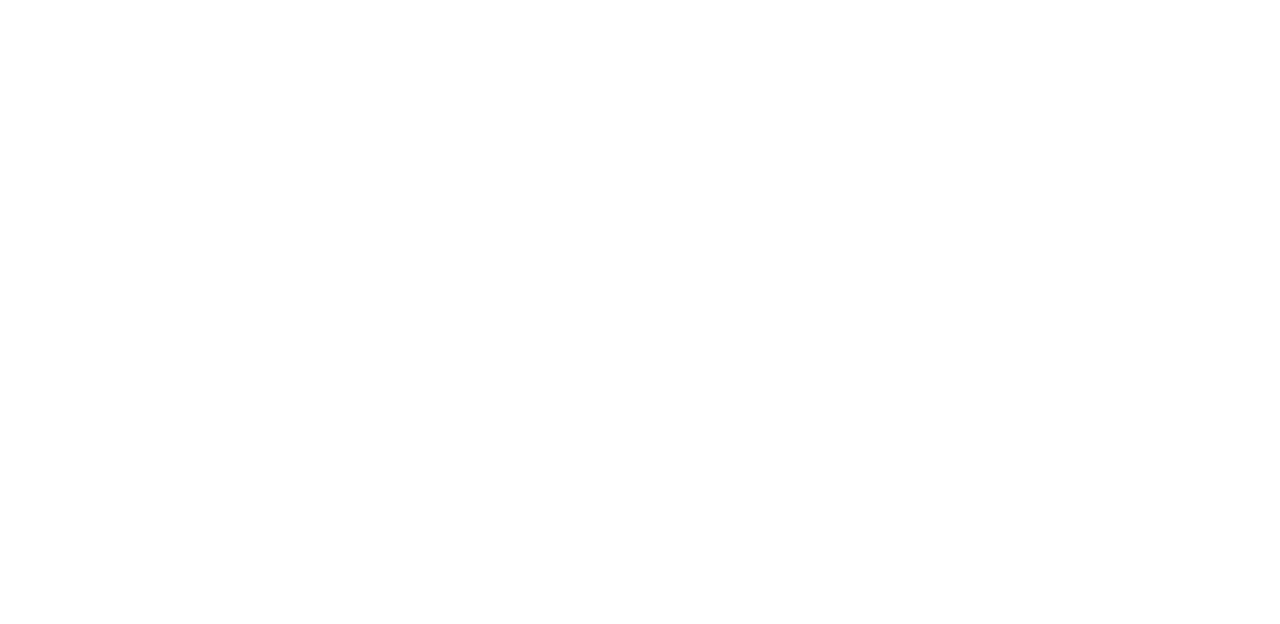
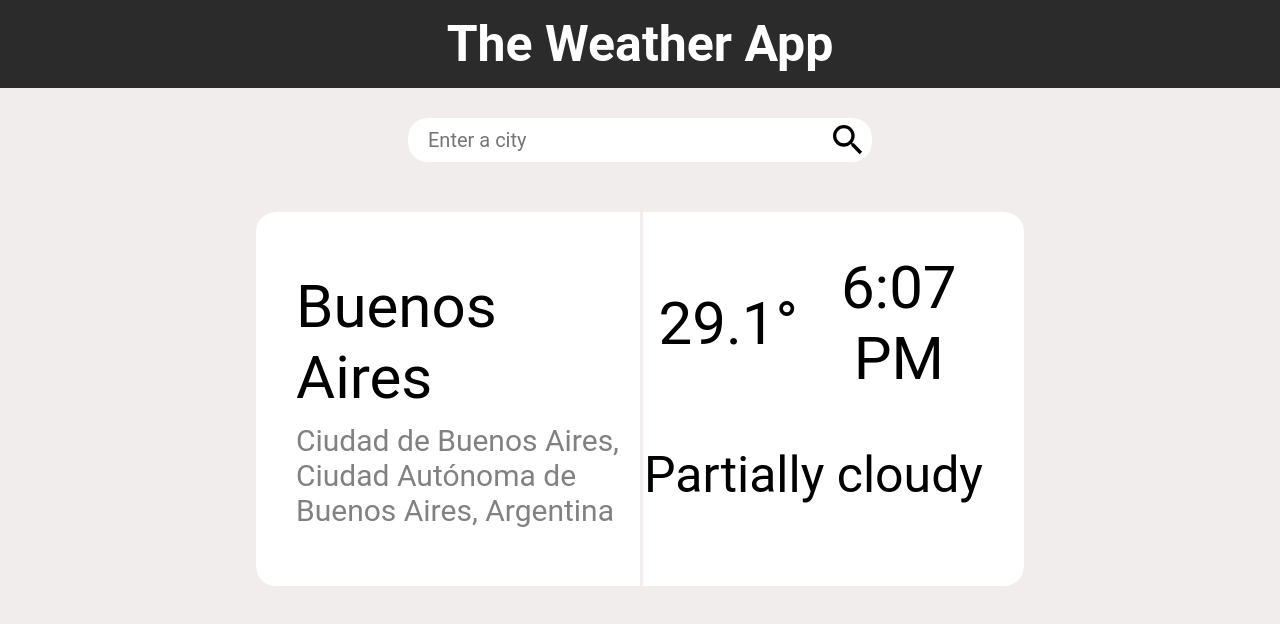
Before and after one commit to erik9691/Weather-App, a website built with webpack: page src/index.html in a window 1280 px wide. Built offline with nearby package versions, Linux system fonts and the light colour scheme.

Commit message:
Display today's weather
I forgot to commit earlier ;(

```diff
--- a/package.json
+++ b/package.json
@@ -16,5 +16,8 @@
     "webpack-cli": "^6.0.1",
     "webpack-dev-server": "^5.2.0",
     "webpack-merge": "^6.0.1"
+  },
+  "dependencies": {
+    "date-fns": "^4.1.0"
   }
 }
--- a/src/index.html
+++ b/src/index.html
@@ -1,11 +1,40 @@
-<!DOCTYPE html>
+<!doctype html>
 <html lang="en">
-<head>
-    <meta charset="UTF-8">
-    <meta name="viewport" content="width=device-width, initial-scale=1.0">
-    <title>Document</title>
-</head>
-<body>
-
-</body>
+	<head>
+		<meta charset="UTF-8" />
+		<meta name="viewport" content="width=device-width, initial-scale=1.0" />
+		<title>Weather App</title>
+	</head>
+	<body>
+		<header><p>The Weather App</p></header>
+		<section class="content">
+			<form class="weather-form" action="index.js">
+				<div class="searchbox">
+					<input
+						type="text"
+						placeholder="Enter a city"
+						name="location"
+						id="location-text"
+						minlength="1"
+						required
+					/>
+					<a class="submit-search"><img src="./icons/search.svg" alt="" /></a>
+				</div>
+			</form>
+			<div class="error-message">An error occurred while fetching weather data.</div>
+			<div class="weather-display">
+				<div class="left-side">
+					<p class="location">Buenos Aires</p>
+					<p class="location-detailed">
+						Ciudad de Buenos Aires, Ciudad Autónoma de Buenos Aires, Argentina
+					</p>
+				</div>
+				<div class="right-side">
+					<p class="temperature">29.1°</p>
+					<p class="time">6:07 PM</p>
+					<p class="climate">Partially cloudy</p>
+				</div>
+			</div>
+		</section>
+	</body>
 </html>
--- a/src/index.js
+++ b/src/index.js
@@ -1 +1,84 @@
 import "./style.css";
+import { format, parse } from "date-fns";
+
+async function getWeatherData(location, inCelsius = true) {
+	let units;
+	if (inCelsius) {
+		units = "uk";
+	} else {
+		units = "us";
+	}
+
+	try {
+		const response = await fetch(
+			`https://weather.visualcrossing.com/VisualCrossingWebServices/rest/services/timeline/${location}?unitGroup=${units}&key=5M92PRV9GHGQWMZG843N4HK6F&contentType=json`,
+			{ mode: "cors" }
+		);
+
+		const data = await response.json();
+
+		const errorDisplay = document.querySelector(".error-message");
+		errorDisplay.style.display = "none";
+
+		return data;
+	} catch (error) {
+		console.error("Error fetching weather data:", error.message);
+
+		const errorDisplay = document.querySelector(".error-message");
+		errorDisplay.style.display = "block";
+		errorDisplay.innerText = "An error occurred while fetching weather data.";
+	}
+}
+
+async function displayCurrentWeather(userLocation, inCelsius = true) {
+	try {
+		const display = document.querySelector(".weather-display");
+		const location = display.querySelector(".location");
+		const locationDetailed = display.querySelector(".location-detailed");
+		const temperature = display.querySelector(".temperature");
+		const time = display.querySelector(".time");
+		const climate = display.querySelector(".climate");
+
+		const data = await getWeatherData(userLocation, inCelsius);
+		if (data) {
+			location.innerText = data.resolvedAddress.split(",")[0];
+
+			locationDetailed.innerText = data.resolvedAddress;
+			temperature.innerText = data.currentConditions.temp + "°";
+			const date = parse(data.currentConditions.datetime, "HH:mm:ss", new Date());
+			time.innerText = format(date, "p");
+			climate.innerText = data.currentConditions.conditions;
+
+			const errorDisplay = document.querySelector(".error-message");
+			errorDisplay.style.display = "none";
+		}
+	} catch (error) {
+		console.error("Error displaying weather data:", error.message);
+
+		const errorDisplay = document.querySelector(".error-message");
+		errorDisplay.style.display = "block";
+		errorDisplay.innerText = "Unable to display weather data.";
+	}
+}
+
+function obtainFormData() {
+	const form = document.querySelector(".weather-form");
+	const submitButton = form.querySelector(".submit-search");
+
+	form.addEventListener("keydown", (e) => {
+		if (e.key === "Enter") {
+			e.preventDefault();
+			const chosenLocation =
+				e.target.parentNode.querySelector('input[name="location"]').value;
+			displayCurrentWeather(chosenLocation);
+		}
+	});
+
+	submitButton.addEventListener("click", (e) => {
+		e.preventDefault();
+		const chosenLocation = e.target.parentNode.querySelector('input[name="location"]').value;
+		displayCurrentWeather(chosenLocation);
+	});
+}
+
+obtainFormData();
--- a/src/style.css
+++ b/src/style.css
@@ -12,3 +12,115 @@ a {
 button {
 	cursor: pointer;
 }
+body {
+	background-color: #f1eded;
+}
+
+header {
+	display: flex;
+	align-items: center;
+	justify-content: center;
+	font-size: 50px;
+	padding: 15px 0;
+	background-color: rgb(43, 43, 43);
+	color: white;
+	font-weight: 600;
+	margin-bottom: 30px;
+}
+
+.content {
+	display: flex;
+	flex-direction: column;
+	gap: 50px;
+	align-items: center;
+	justify-content: center;
+}
+.weather-form {
+	.searchbox {
+		display: flex;
+		align-items: center;
+		font-size: 20px;
+		border-radius: 20px;
+		padding: 0 0.2em 0 1em;
+		background-color: white;
+
+		input {
+			font-size: inherit;
+			padding: 0.5em 0;
+			border: none;
+			border-radius: inherit;
+			width: 20em;
+		}
+		input:focus {
+			outline: none;
+		}
+		.submit-search {
+			width: 2em;
+			height: 2em;
+			img {
+				pointer-events: none;
+			}
+		}
+	}
+}
+
+.error-message {
+	background-color: red;
+	color: white;
+	font-size: 30px;
+	padding: 1em;
+	border-radius: 20px;
+	display: none;
+}
+
+.weather-display {
+	box-sizing: border-box;
+	width: 60%;
+	display: flex;
+	background-color: white;
+	padding: 40px;
+	border-radius: 20px;
+
+	.left-side {
+		box-sizing: border-box;
+		width: 50%;
+		padding-right: 20px;
+		display: flex;
+		flex-direction: column;
+		justify-content: center;
+		gap: 10px;
+
+		.location {
+			font-size: 60px;
+		}
+		.location-detailed {
+			font-size: 30px;
+			color: rgb(129, 129, 129);
+			max-width: 40ch;
+		}
+	}
+	.right-side {
+		box-sizing: border-box;
+		width: 50%;
+		border-left: 3px solid #f1eded;
+		margin: -40px 0;
+		padding: 40px 0;
+		display: grid;
+		grid-template: 1fr 1fr / 1fr 1fr;
+		justify-items: center;
+		align-items: center;
+		text-align: center;
+		row-gap: 10px;
+
+		.temperature {
+			font-size: 60px;
+		}
+		.time {
+			font-size: 60px;
+		}
+		.climate {
+			grid-area: 2/1/3/3;
+			font-size: 50px;
+		}
+	}
+}
```
Also changed, not shown: src/icons/search.svg (added), 1 other file.
